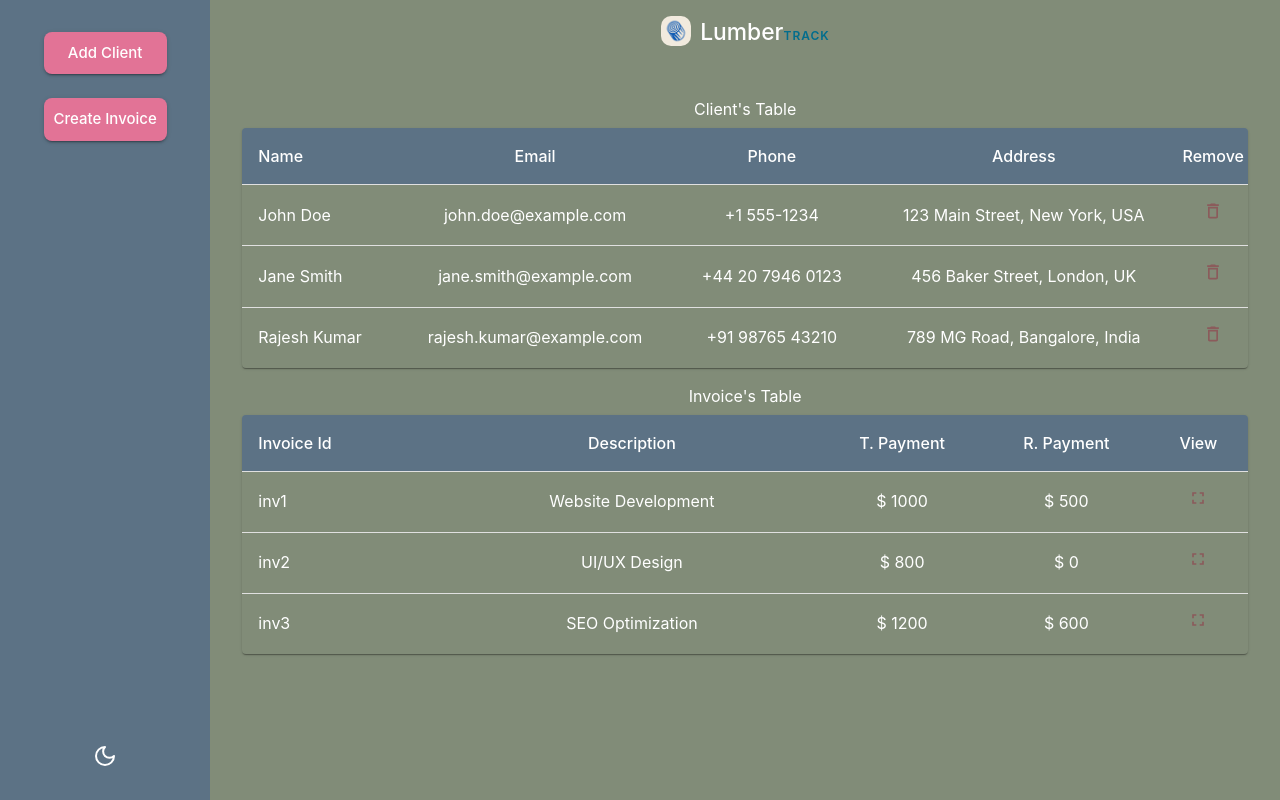
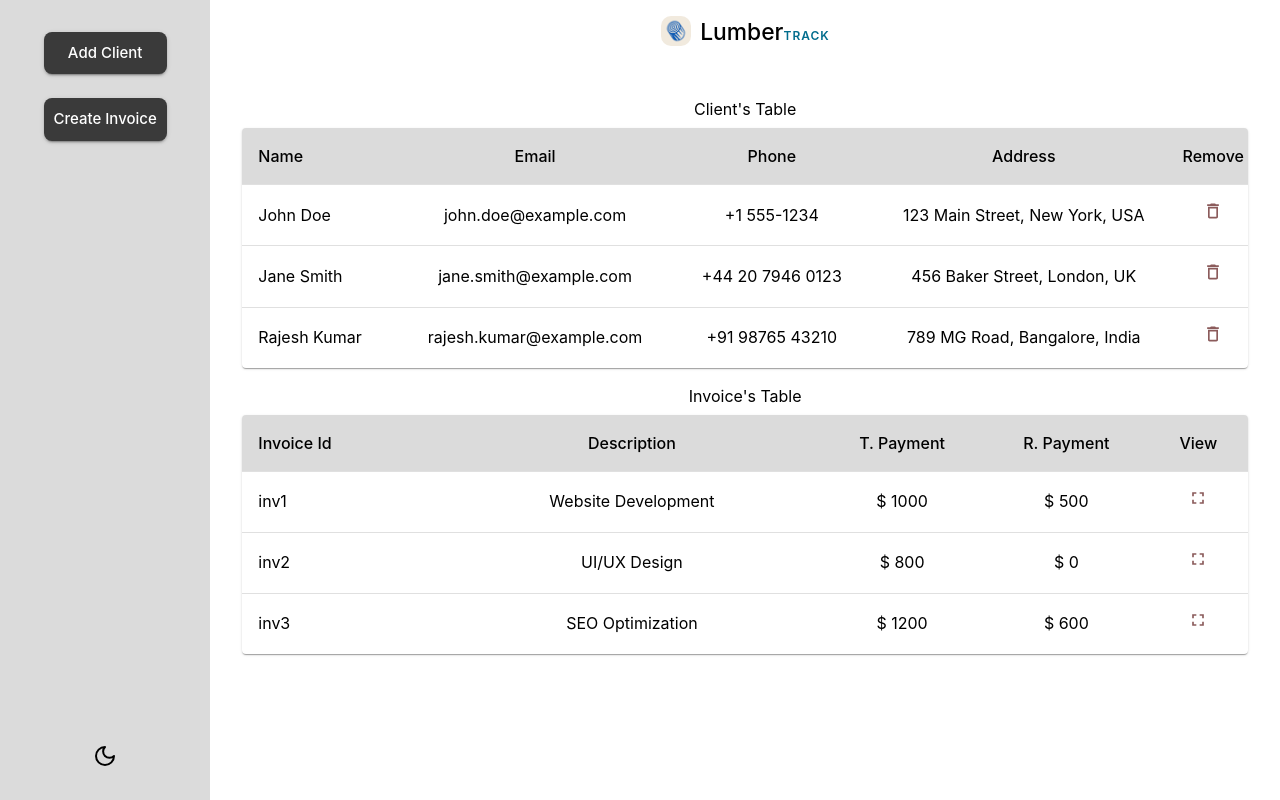
Before and after one commit to mr-developer01/invoice-gen, a React (Vite) app: page / in a window 1280 px wide. Built offline with nearby package versions, Linux system fonts and the light colour scheme; what @react-pdf/renderer would draw is missing.

Commit message:
feat: unit test for basicSidebar components

```diff
--- a/src/components/core/BasicSidebar.tsx
+++ b/src/components/core/BasicSidebar.tsx
@@ -11,6 +11,7 @@ import { Moon, Sun } from "lucide-react";
 const BasicSidebar = () => {
   const dispatch = useAppDispatch();
   const theme = useAppSelector(selectTheme);
+  console.log(theme)
   return (
     <>
       <Stack
--- a/src/theme.ts
+++ b/src/theme.ts
@@ -12,11 +12,11 @@ export const theme = (mode: "light" | "dark") =>
           main: mode === "light" ? "#BE5FD6" : "#E211E9",
         },
         background: {
-          default: mode === "light" ? "#5C7285" : "#121212",
-          paper: mode === "light" ? "#818C78" : "#1e1e1e",
+          default: mode === "light" ? "#DBDBDB" : "#121212",
+          paper: mode === "light" ? "#FFFFFF" : "#1e1e1e",
         },
         text: {
-          primary: mode === "light" ? "#ffffff" : "#fff",
+          primary: mode === "light" ? "#000000" : "#fff",
           secondary: mode === "light" ? "#666666" : "#e0e0e0",
         },
       },
@@ -154,7 +154,7 @@ export const theme = (mode: "light" | "dark") =>
               },
             },
             containedPrimary: {
-              backgroundColor: mode === "light" ? "#e27396" : "#811212",
+              backgroundColor: mode === "light" ? "#3A3A3A" : "#811212",
               "&:hover": {
                 backgroundColor: mode === "light" ? "#b388eb" : "#6A0F0F",
               },
```
Also changed, not shown: 1 other file (tests, documents, lock files or other folders).
